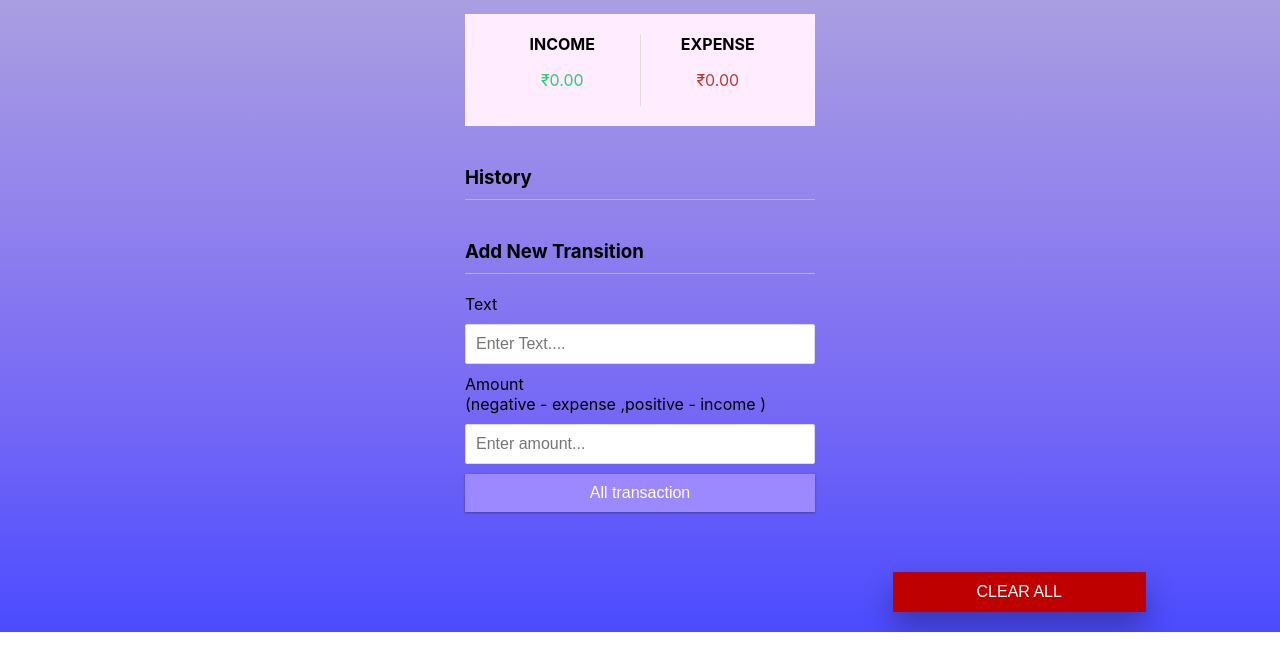
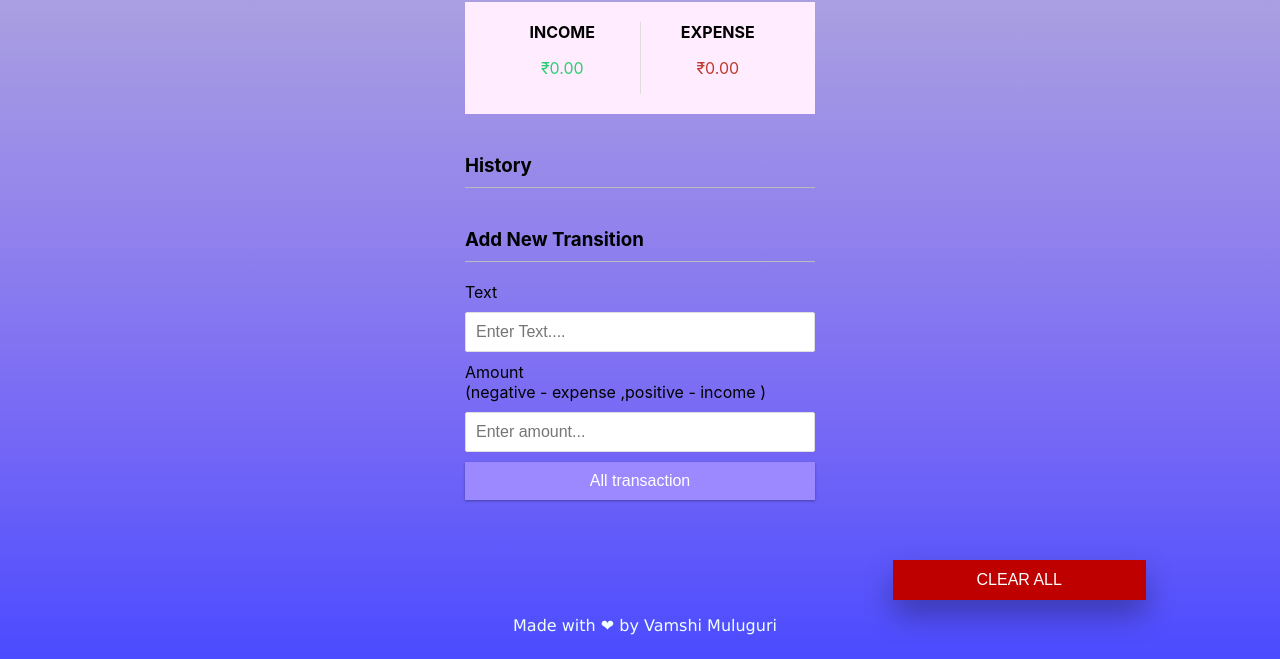
Before and after one commit to vamshi726/Subsy-Manager, a plain HTML site: page transactions/index.html in a window 1280 px wide. Shown: the part 184-843 px from the top of the page. Before the commit the page ends 816 px from the top, so only its background shows below. Drawn offline with Linux system fonts and the light colour scheme.

Commit message:
Update index.html

```diff
--- a/transactions/index.html
+++ b/transactions/index.html
@@ -56,6 +56,12 @@
       <button id="myBtn">CLEAR ALL</button>
 
 
+
+      <p style="color: azure; font-family:Verdana, Geneva, Tahoma, sans-serif; margin-left: 10px;">
+        Made with ❤ by Vamshi Muluguri
+     </p>
+
+
     <!-- JavaYscript Project  -->
     <script src="./script.js"></script>
   </body>
```
